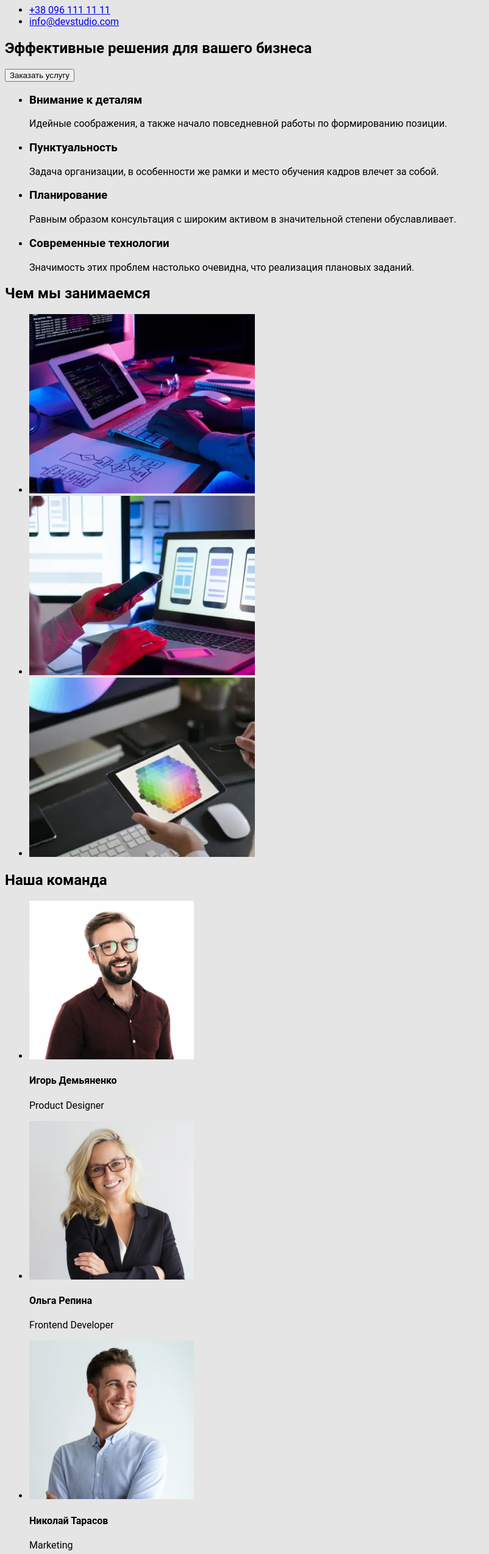
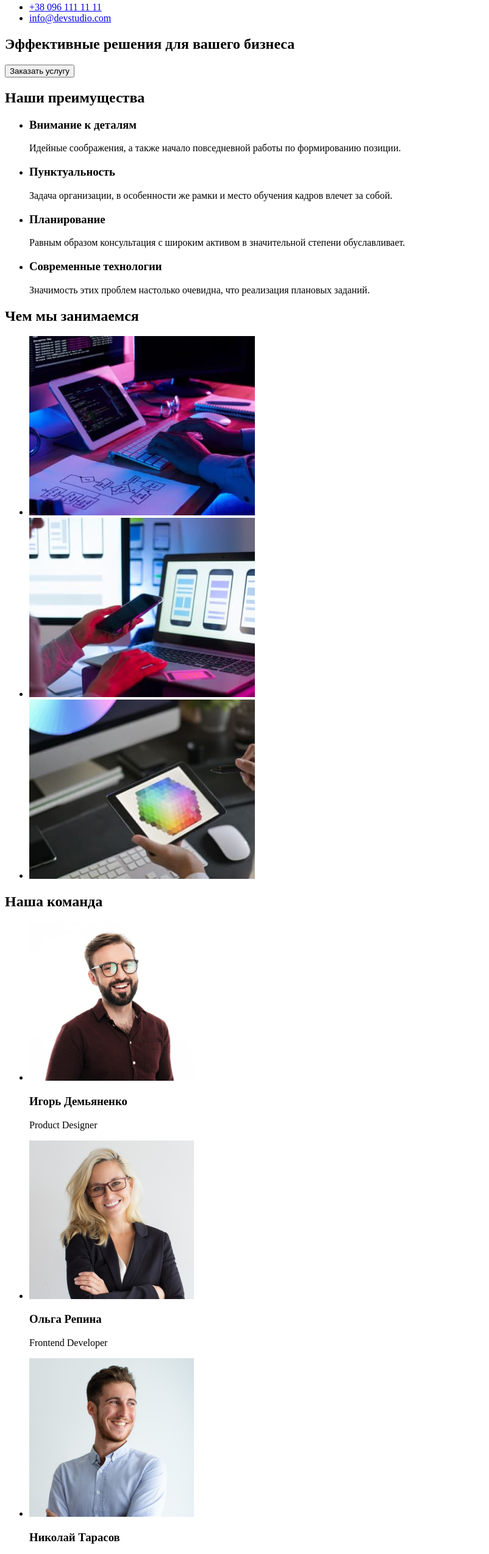
Before and after one commit to PavelKreitsberg/goit-markup-hw-02, a plain HTML site: page index.html in a window 1280 px wide. Shown: the part 109-2657 px from the top of the page at 61% size, without its empty margins (0-802 px from the left). Drawn offline with Linux system fonts and the light colour scheme.

Commit message:
Изменения после проверки 1 ДЗ

```diff
--- a/index.html
+++ b/index.html
@@ -1,14 +1,11 @@
     <!DOCTYPE html>
     <html lang="ru">
-
     <head>
         <meta charset="UTF-8">
         <meta http-equiv="X-UA-Compatible" content="IE=edge">
         <meta name="viewport" content="width=device-width, initial-scale=1.0">
         <title>WebStudio</title>
-    <link rel="stylesheet" href="./css/styles.css">
     </head>
-
     <body>
         <!-- Header-->
         <header>
@@ -20,12 +17,10 @@
                     <li><a href="">Контакты</a></li>
                 </ul>
             </nav>
-            <div>
             <ul>
                 <li><a href="tel:+380961111111">+38 096 111 11 11</a></li>
                 <li><a href="mailto:info@devstudio.com">info@devstudio.com</a></li>
             </ul>
-            </div>
         </header>
 
         <!-- Main -->
@@ -37,6 +32,7 @@
 
             <!-- Advanteges block -->
             <section>
+                <h2>Наши преимущества</h2>
                 <ul>
                     <li>
                         <h3>Внимание к деталям</h3>
@@ -70,13 +66,13 @@
                 <h2>Чем мы занимаемся</h2>
                 <ul>
                     <li>
-                        <img src="images/our-works-images/img1.webp" alt="Изображение работы 1" width="370">
+                        <img src="./images/our-works-images/img1.jpg" alt="Изображение работы 1" width="370">
                     </li>
                     <li>
-                        <img src="images/our-works-images/img2.webp" alt="Изображение работы 2" width="370">
+                        <img src="./images/our-works-images/img2.jpg" alt="Изображение работы 2" width="370">
                     </li>
                     <li>
-                        <img src="images/our-works-images/img3.webp" alt="Изображение работы 3" width="370">
+                        <img src="./images/our-works-images/img3.jpg" alt="Изображение работы 3" width="370">
                     </li>
                 </ul>
             </section>
@@ -87,23 +83,23 @@
                 <h2>Наша команда</h2>
                 <ul>
                     <li>
-                        <img src="images/our-team-images/img1.webp" alt="Фото Игорь Демьяненко" width="270">
-                        <h4>Игорь Демьяненко</h4>
+                        <img src="./images/our-team-images/img1.jpg" alt="Фото Игорь Демьяненко" width="270">
+                        <h3>Игорь Демьяненко</h3>
                         <p>Product Designer</p>
                     </li>
                     <li>
-                        <img src="images/our-team-images/img2.webp" alt="Фото Ольга Репина" width="270">
-                        <h4>Ольга Репина</h4>
+                        <img src="./images/our-team-images/img2.jpg" alt="Фото Ольга Репина" width="270">
+                        <h3>Ольга Репина</h3>
                         <p>Frontend Developer</p>
                     </li>
                     <li>
-                        <img src="images/our-team-images/img3.webp" alt="Фото Николай Тарасов" width="270">
-                        <h4>Николай Тарасов</h4>
+                        <img src="./images/our-team-images/img3.jpg" alt="Фото Николай Тарасов" width="270">
+                        <h3>Николай Тарасов</h3>
                         <p>Marketing</p>
                     </li>
                     <li>
-                        <img src="images/our-team-images/img4.webp" alt="Фото Михаил Ермаков" width="270">
-                        <h4>Михаил Ермаков</h4>
+                        <img src="./images/our-team-images/img4.jpg" alt="Фото Михаил Ермаков" width="270">
+                        <h3>Михаил Ермаков</h3>
                         <p>UI Designer</p>
                     </li>
                 </ul>
@@ -115,13 +111,13 @@
         <footer>
             <a href="">WebStudio</a>
             <address>
-                г. Киев, пр-т Леси Украинки, 26
-            </address>
                 <ul>
+                    <li><a href="https://goo.gl/maps/eCUYpjaDpkrnBJZcA">г. Киев, пр-т Леси Украинки, 26</a></li>
                     <li><a href="mailto:info@example.com">info@example.com</a></li>
                     <li><a href="tel:+380991111111">+38 099 111 11 11</a></li>
                 </ul>
+            </address>
+
         </footer>
     </body>
-
     </html>
```
Also changed, not shown: images/our-team-images/img1.jpg (added), images/our-team-images/img2.jpg (added), images/our-team-images/img3.jpg (added), images/our-team-images/img4.jpg (added), images/our-works-images/img1.jpg (added), images/our-works-images/img2.jpg (added), images/our-works-images/img3.jpg (added). Lines whose indentation alone changed are shown as unchanged.
